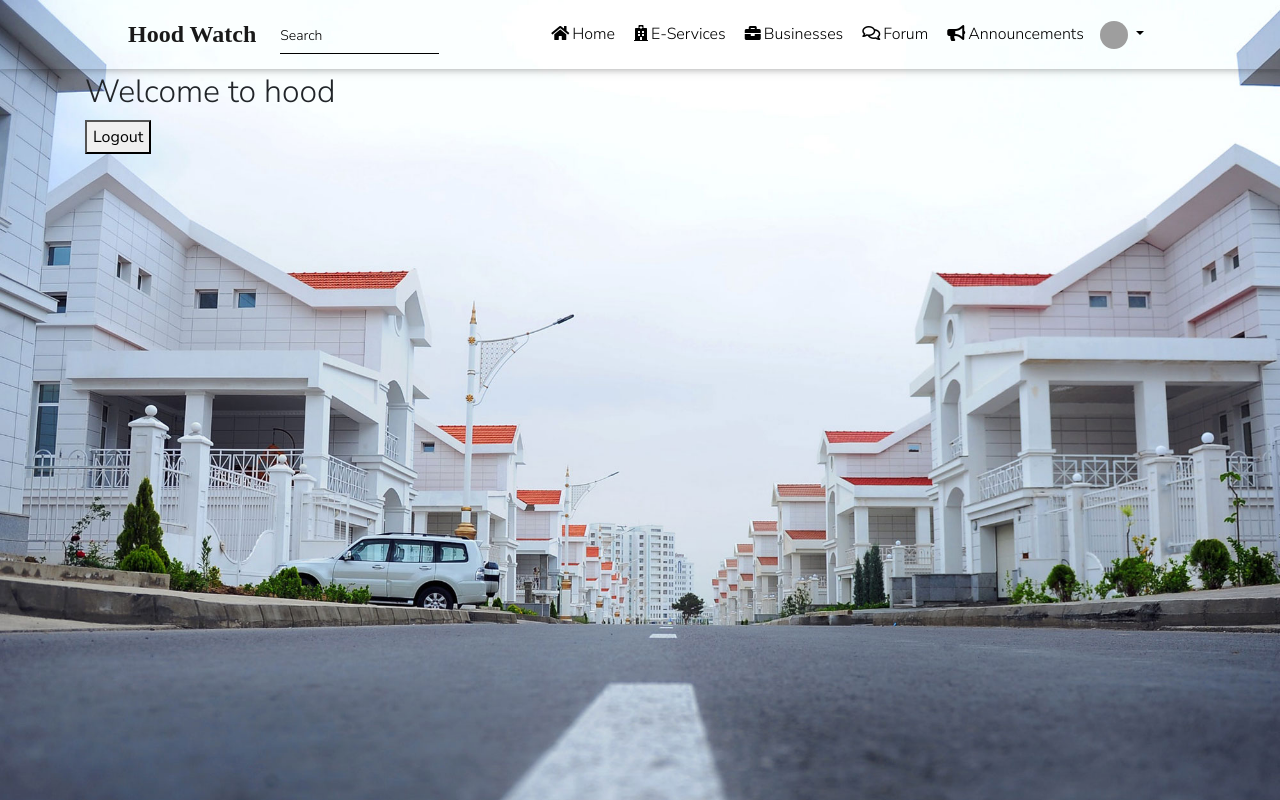
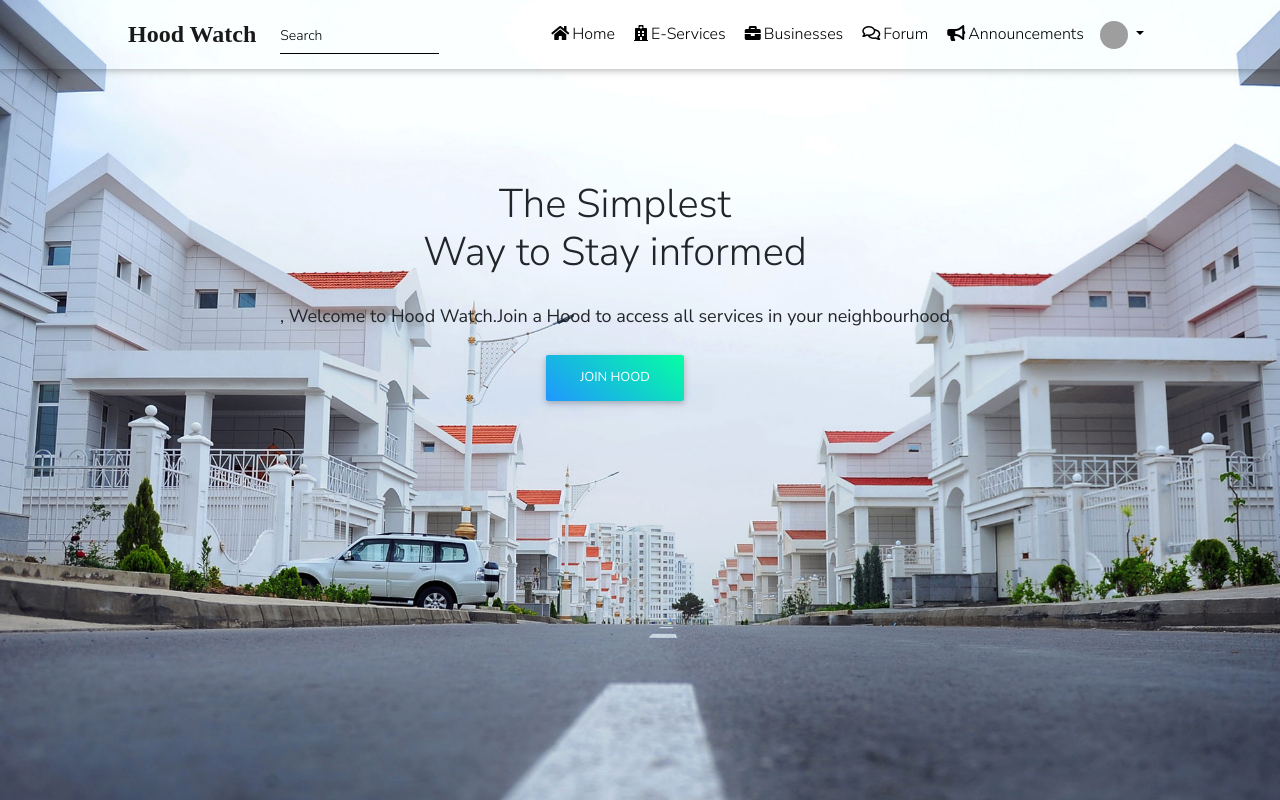
Before and after one commit to D-Kamunya/hood_watch, a Django app: page / in a window 1280 px wide. Run offline with Django 3.2, Linux system fonts and the light colour scheme; some libraries are stand-ins or nearby versions; grey boxes are pictures that could not be loaded.

Commit message:
Create home template join-hood UI

```diff
--- a/hood/templates/home.html
+++ b/hood/templates/home.html
@@ -1,8 +1,23 @@
 {%extends 'base.html'%}
 {%block content%}
 <div class="container">
-  <h2>Welcome to hood</h2>
-  <a href="{% url 'user_logout'%}"> <button>Logout</button></a>
+  {%if request.user.profile.neighbourhood%}
+  <h2>YOU HAVE A HOOD</h2>
+  {%else%}
+  <div class="container join-hood" style="margin-top:10%">
+    <div class="row no-gutters slider-text justify-content-center align-items-center">
+      <div class="col-lg-8 col-md-6 d-flex align-items-end fadeInUp">
+        <div class="text text-center">
+        <h1 class="mb-4">The Simplest <br>Way to Stay informed</h1>
+        <p style="font-size: 18px;">{{request.user.username | title}}, Welcome to Hood Watch.Join a Hood to access all services in your neighbourhood</p>
+        <button class="btn aqua-gradient" data-toggle="modal" data-target="#hoodsModal">JOIN HOOD</button>
+        </div>
+      </div>
+    </div>
+  </div>
+
+
+  {%endif%}
 </div>
 
 {%endblock%}
```
